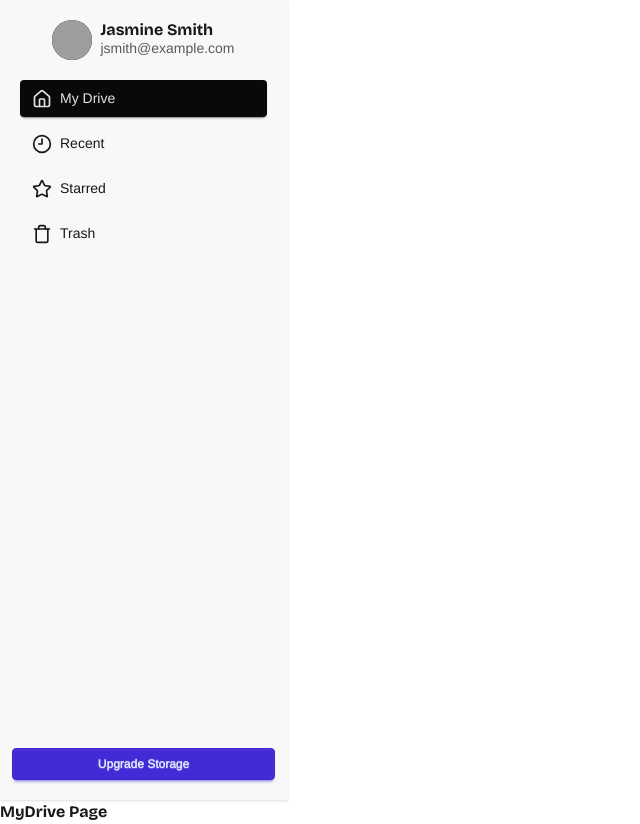
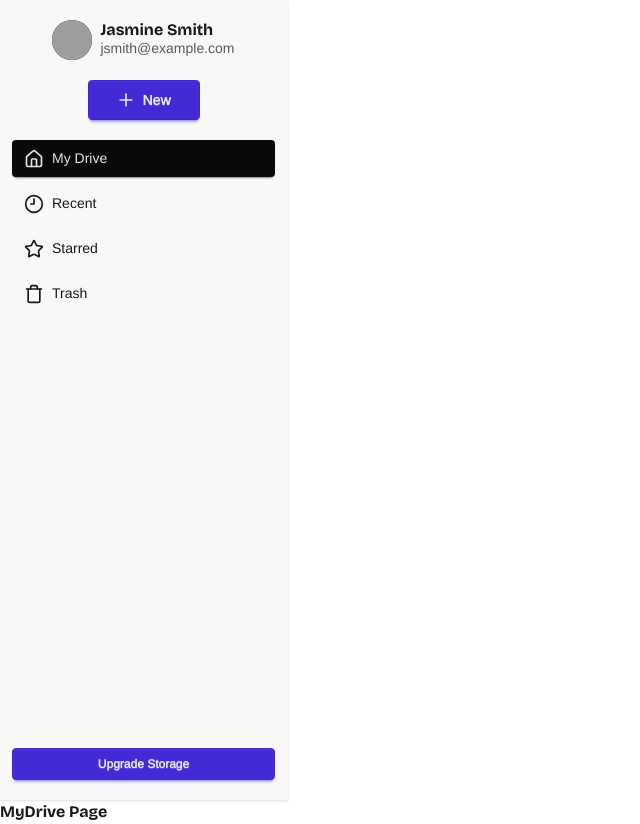
Before and after one commit to brijeshdevio/cloudio, a React (Vite) app in the folder web/: page /my-drive in a window 1280 px wide. Shown: the whole page, without its empty margins (0-640 px from the left). Built offline with nearby package versions, Linux system fonts and the light colour scheme; grey boxes are pictures that could not be loaded.

Commit message:
feat(web): add new button inside the sidebar

```diff
--- a/web/src/components/Sidebar/Sidebar.tsx
+++ b/web/src/components/Sidebar/Sidebar.tsx
@@ -1,12 +1,21 @@
+import { Plus } from "lucide-react";
 import { SidebarHeader } from "./SidebarHeader";
 import { SidebarMenu } from "./SidebarMenu";
 
 export function Sidebar() {
   return (
     <aside className="relative w-72 h-screen bg-base-200 px-3 py-5 border-r border-white/10 shadow">
-      <div className="flex flex-col gap-3">
+      <div className="flex flex-col gap-5">
         {/* Header */}
         <SidebarHeader />
+
+        {/* New Button */}
+        <div className="text-center">
+          <button className="btn btn-primary w-28 mx-auto">
+            <Plus size={20} />
+            <span>New</span>
+          </button>
+        </div>
 
         {/* Menu */}
         <SidebarMenu />
--- a/web/src/components/Sidebar/SidebarMenu.tsx
+++ b/web/src/components/Sidebar/SidebarMenu.tsx
@@ -18,7 +18,7 @@ function MenuItem({ Icon, to = "", label = "" }: MenuItemProps) {
 
 export function SidebarMenu() {
   return (
-    <ul className="menu w-full gap-2">
+    <ul className="menu w-full gap-2 p-0">
       {menuItems.map((item) => (
         <MenuItem key={item.label} {...item} />
       ))}
```
